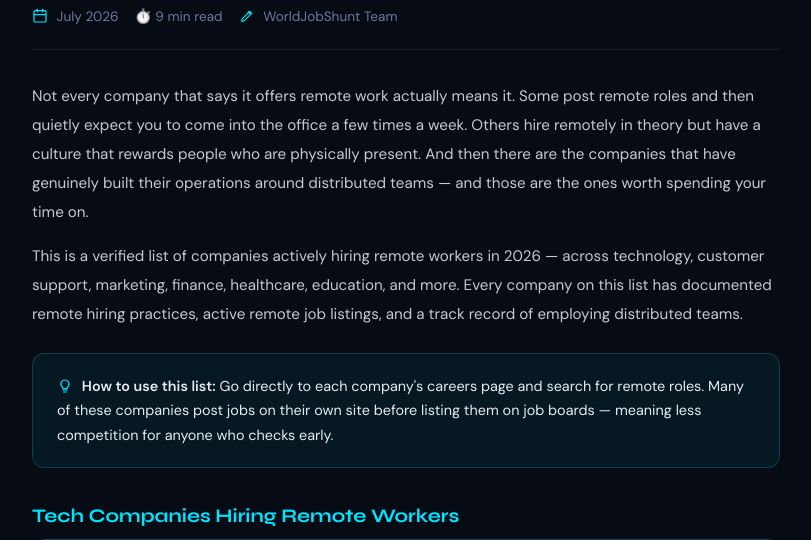
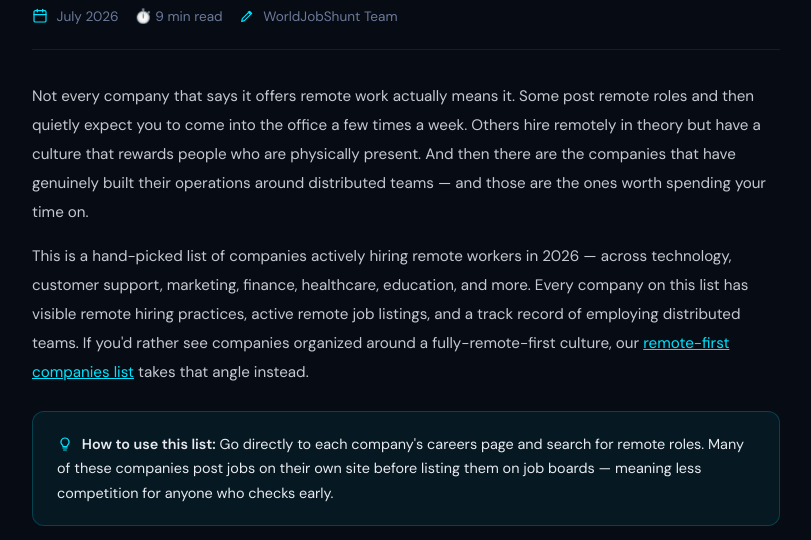
Before and after one commit to Kashifasif2493/jobhunt, a Flask app: page /blog/top-companies-hiring-remote-workers-2026 in a window 1280 px wide. Shown: the part 300-840 px from the top of the page, without its empty margins (234-1045 px from the left). Run offline with Flask 3, Linux system fonts and the light colour scheme.

Commit message:
Add files via upload

```diff
--- a/jobhunt-main/templates/blog_remote_companies_2026.html
+++ b/jobhunt-main/templates/blog_remote_companies_2026.html
@@ -65,6 +65,8 @@
   <div class="article-body">
 
     <p>One of the biggest mistakes remote job seekers make is applying to random listings without knowing which companies are actually committed to remote work — not just tolerating it temporarily, but genuinely built around it.</p>
+
+    <p>This list focuses on companies with a fully-remote-first culture and policy. If you'd rather browse companies organized by industry instead, our <a href="/blog/top-companies-hiring-remote-workers-2026" style="color:var(--accent)">companies-by-industry breakdown</a> covers a different set of employers across tech, support, healthcare, and more.</p>
 
     <p>There is a big difference between a company that allows some employees to work from home and a company that operates fully remotely, has built its culture around distributed teams, and actively hires talent from anywhere in the world. The second type of company is where remote workers thrive — and those are the ones worth targeting in your job search.</p>
 
--- a/jobhunt-main/templates/blog_remote_companies_verified_2026.html
+++ b/jobhunt-main/templates/blog_remote_companies_verified_2026.html
@@ -66,7 +66,7 @@
 
     <p>Not every company that says it offers remote work actually means it. Some post remote roles and then quietly expect you to come into the office a few times a week. Others hire remotely in theory but have a culture that rewards people who are physically present. And then there are the companies that have genuinely built their operations around distributed teams — and those are the ones worth spending your time on.</p>
 
-    <p>This is a verified list of companies actively hiring remote workers in 2026 — across technology, customer support, marketing, finance, healthcare, education, and more. Every company on this list has documented remote hiring practices, active remote job listings, and a track record of employing distributed teams.</p>
+    <p>This is a hand-picked list of companies actively hiring remote workers in 2026 — across technology, customer support, marketing, finance, healthcare, education, and more. Every company on this list has visible remote hiring practices, active remote job listings, and a track record of employing distributed teams. If you'd rather see companies organized around a fully-remote-first culture, our <a href="/blog/top-remote-companies-hiring-2026" style="color:var(--accent)">remote-first companies list</a> takes that angle instead.</p>
 
     <div class="tip-box">
       <p><svg viewBox="0 0 24 24" width="16" height="16" fill="none" stroke="currentColor" stroke-width="1.8" stroke-linecap="round" stroke-linejoin="round" style="vertical-align:-3px;margin-right:5px;color:var(--accent)"><path d="M9 18h6"/><path d="M10 21h4"/><path d="M12 3a6 6 0 0 0-4 10.5c.7.6 1 1.3 1 2.5h6c0-1.2.3-1.9 1-2.5A6 6 0 0 0 12 3z"/></svg> <strong>How to use this list:</strong> Go directly to each company's careers page and search for remote roles. Many of these companies post jobs on their own site before listing them on job boards — meaning less competition for anyone who checks early.</p>
@@ -226,7 +226,7 @@
 
     <h2>Final Thoughts</h2>
 
-    <p>The companies on this verified list represent a range of industries, sizes, and remote work models. Some are fully distributed with no offices. Others are hybrid with significant remote hiring. What they share is a documented commitment to employing remote talent — and active job openings in 2026.</p>
+    <p>The companies on this list represent a range of industries, sizes, and remote work models. Some are fully distributed with no offices. Others are hybrid with significant remote hiring. What they share is a visible commitment to employing remote talent — and active job openings in 2026.</p>
 
     <p>Use this list as a starting point, not an ending point. Research each company that interests you, check their careers page regularly, and apply with a tailored application that shows you understand their culture and work style. The effort of personalising your application to these specific employers will always outperform a generic CV sent to a hundred companies at random.</p>
 
```
